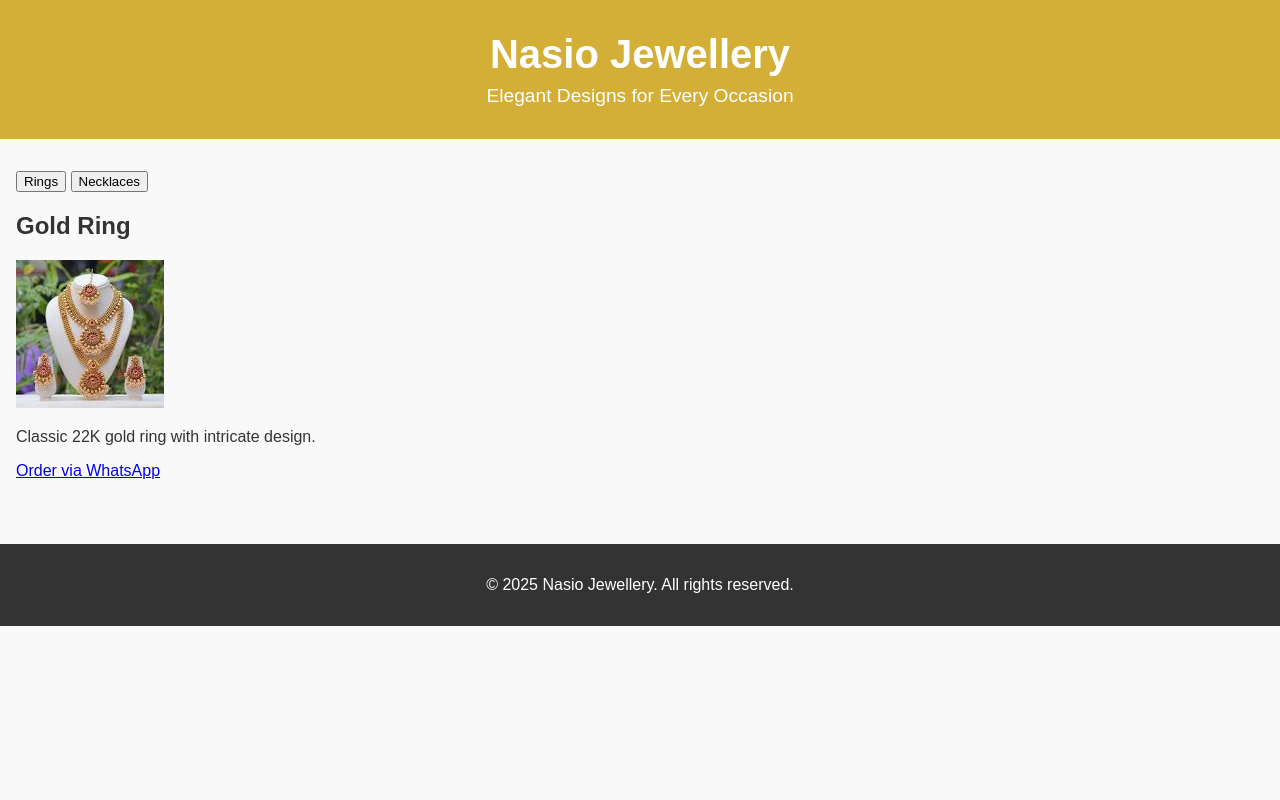
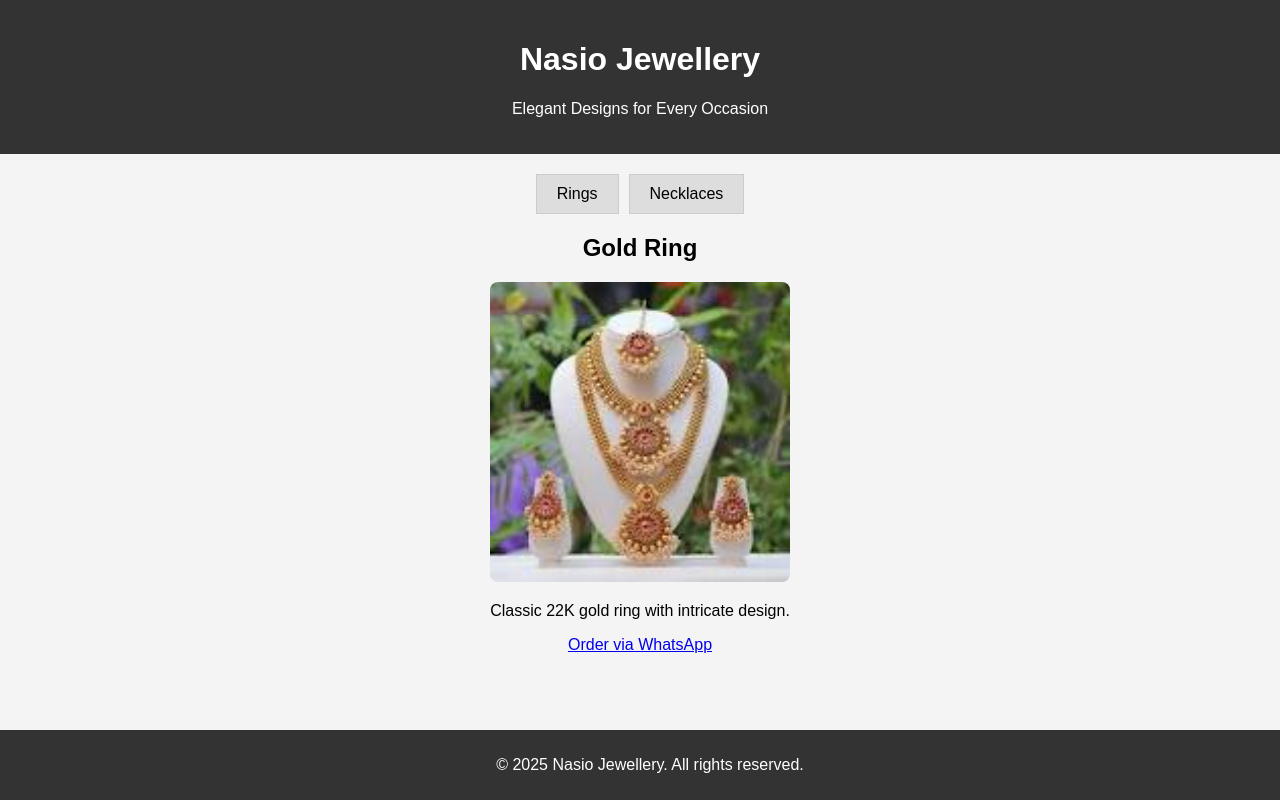
Before and after one commit to scstunt/-NasioJewell, a plain HTML site: page index.html in a window 1280 px wide. Both pictures are taken after a click on the button "Rings". Drawn offline with Linux system fonts and the light colour scheme.

Commit message:
Update style.css

```diff
--- a/style.css
+++ b/style.css
@@ -2,82 +2,54 @@ body {
   font-family: Arial, sans-serif;
   margin: 0;
   padding: 0;
-  background-color: #f9f9f9;
-  color: #333;
+  background-color: #f4f4f4;
 }
 
 header {
-  background-color: #d4af37;
+  background-color: #333;
   color: white;
   text-align: center;
-  padding: 2rem 1rem;
+  padding: 20px;
 }
 
-header h1 {
-  margin: 0;
-  font-size: 2.5rem;
+.tabs {
+  display: flex;
+  justify-content: center;
+  margin-top: 20px;
 }
 
-header p {
-  margin: 0.5rem 0 0;
-  font-size: 1.2rem;
+.tab-button {
+  background-color: #ddd;
+  border: 1px solid #ccc;
+  padding: 10px 20px;
+  cursor: pointer;
+  margin: 0 5px;
+  font-size: 16px;
+  transition: background-color 0.3s;
 }
 
-main {
-  padding: 2rem 1rem;
+.tab-button:hover {
+  background-color: #bbb;
 }
 
-.products {
-  display: flex;
-  flex-wrap: wrap;
-  justify-content: center;
-  gap: 2rem;
+.tab-content {
+  display: none;
+  text-align: center;
+  margin-top: 20px;
 }
 
-.product {
-  background-color: white;
-  border: 1px solid #ddd;
+.tab-content img {
+  width: 300px;
+  height: auto;
   border-radius: 8px;
-  max-width: 300px;
-  text-align: center;
-  padding: 1rem;
-  box-shadow: 0 2px 5px rgba(0,0,0,0.1);
-}
-
-.product img {
-  max-width: 100%;
-  height: auto;
-  border-radius: 4px;
-}
-
-.product h2 {
-  margin: 1rem 0 0.5rem;
-  font-size: 1.5rem;
-}
-
-.product p {
-  font-size: 1rem;
-  margin: 0.5rem 0 1rem;
-}
-
-.product a {
-  display: inline-block;
-  background-color: #25D366;
-  color: white;
-  padding: 0.5rem 1rem;
-  border-radius: 4px;
-  text-decoration: none;
-  font-weight: bold;
-}
-
-.product a:hover {
-  background-color: #1ebe5d;
 }
 
 footer {
   background-color: #333;
   color: white;
   text-align: center;
-  padding: 1rem;
-  margin-top: 2rem;
+  padding: 10px;
+  position: fixed;
+  width: 100%;
+  bottom: 0;
 }
```
